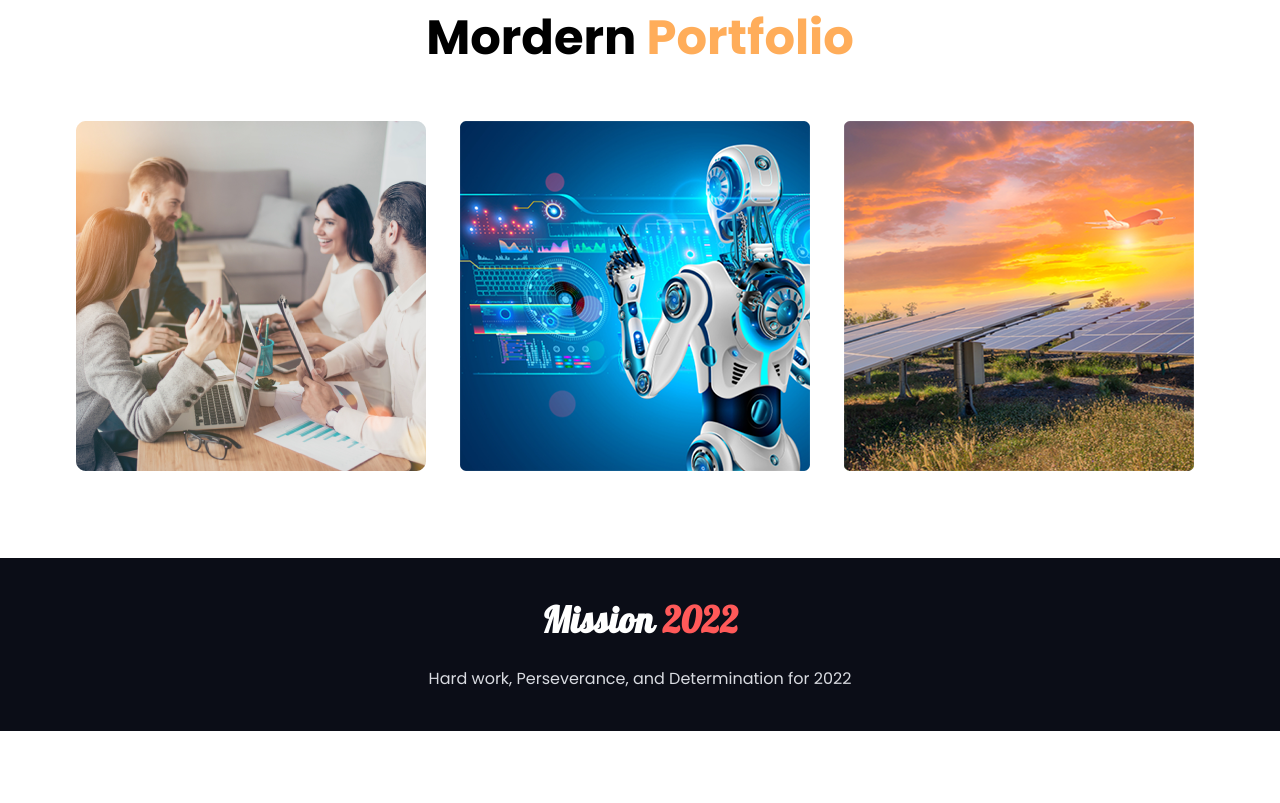
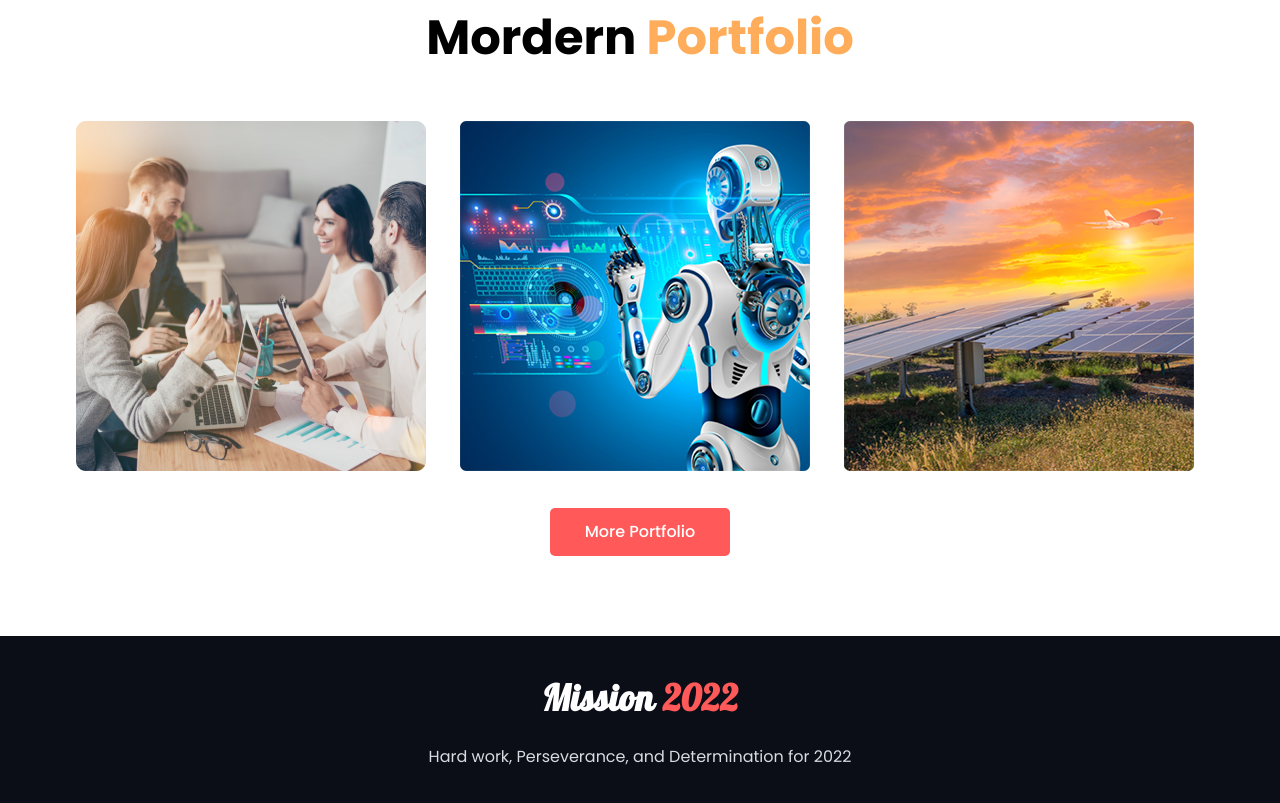
Before and after one commit to mainuddin-sani/personal-website, a plain HTML site: page index.html in a window 1280 px wide. Shown: the part 2253-3056 px from the top of the page. Before the commit the page ends 2984 px from the top, so only its background shows below. Drawn offline with Linux system fonts and the light colour scheme.

Commit message:
button add

```diff
--- a/assets/css/style.css
+++ b/assets/css/style.css
@@ -205,3 +205,7 @@ h3 {
 .footer p{
     color: #D9DBE1;
 }
+.more-btn {
+    padding-top: 30px;
+    text-align: center;
+}
--- a/index.html
+++ b/index.html
@@ -128,6 +128,9 @@
                     <img src="assets/images/pictures/blog5.png" alt="images">
                 </div>
             </div>
+            <div class="more-btn">
+                <a href="#" class="btn">More Portfolio</a>
+            </div>
         </div>
     </section>
     <!-- Mission part end -->
```
